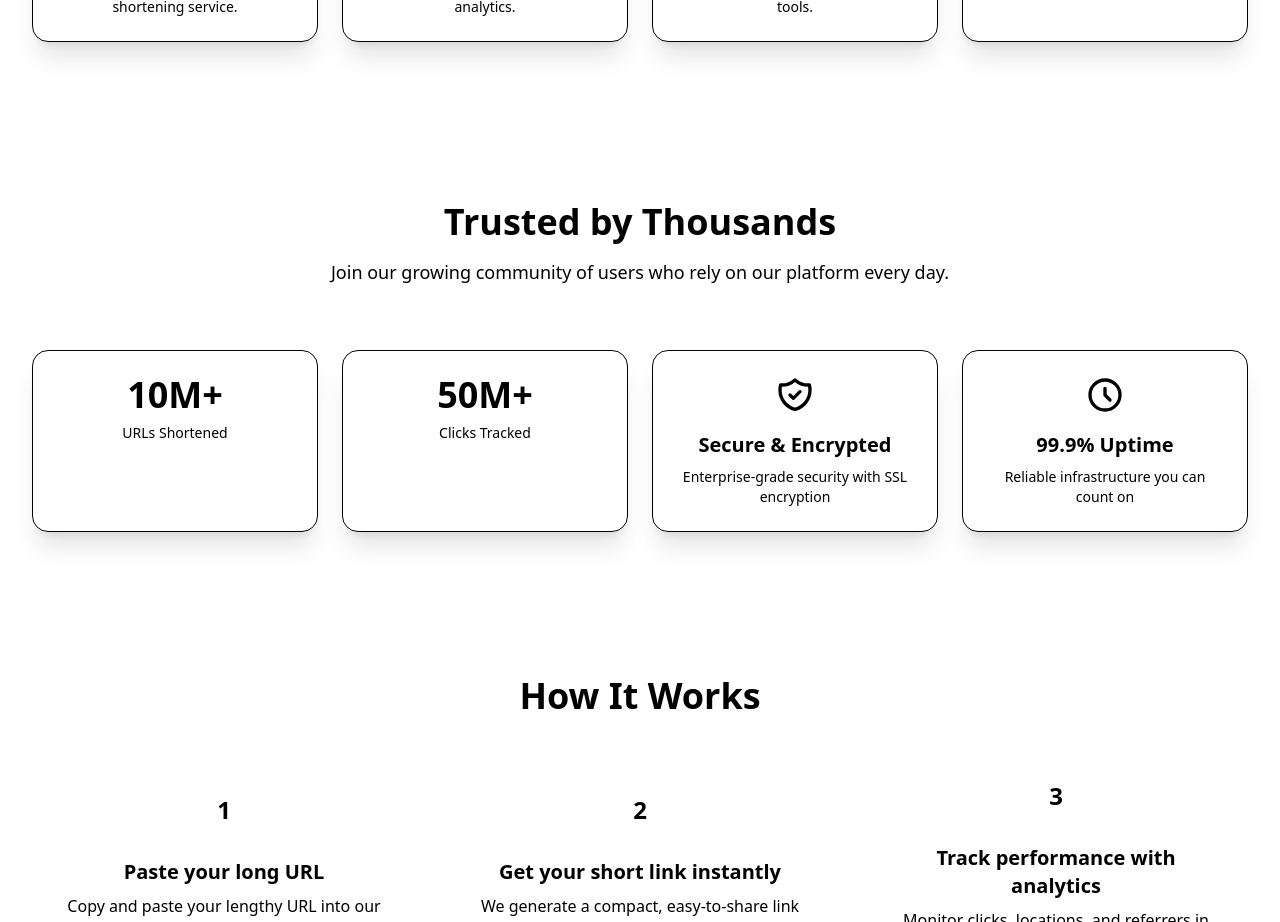
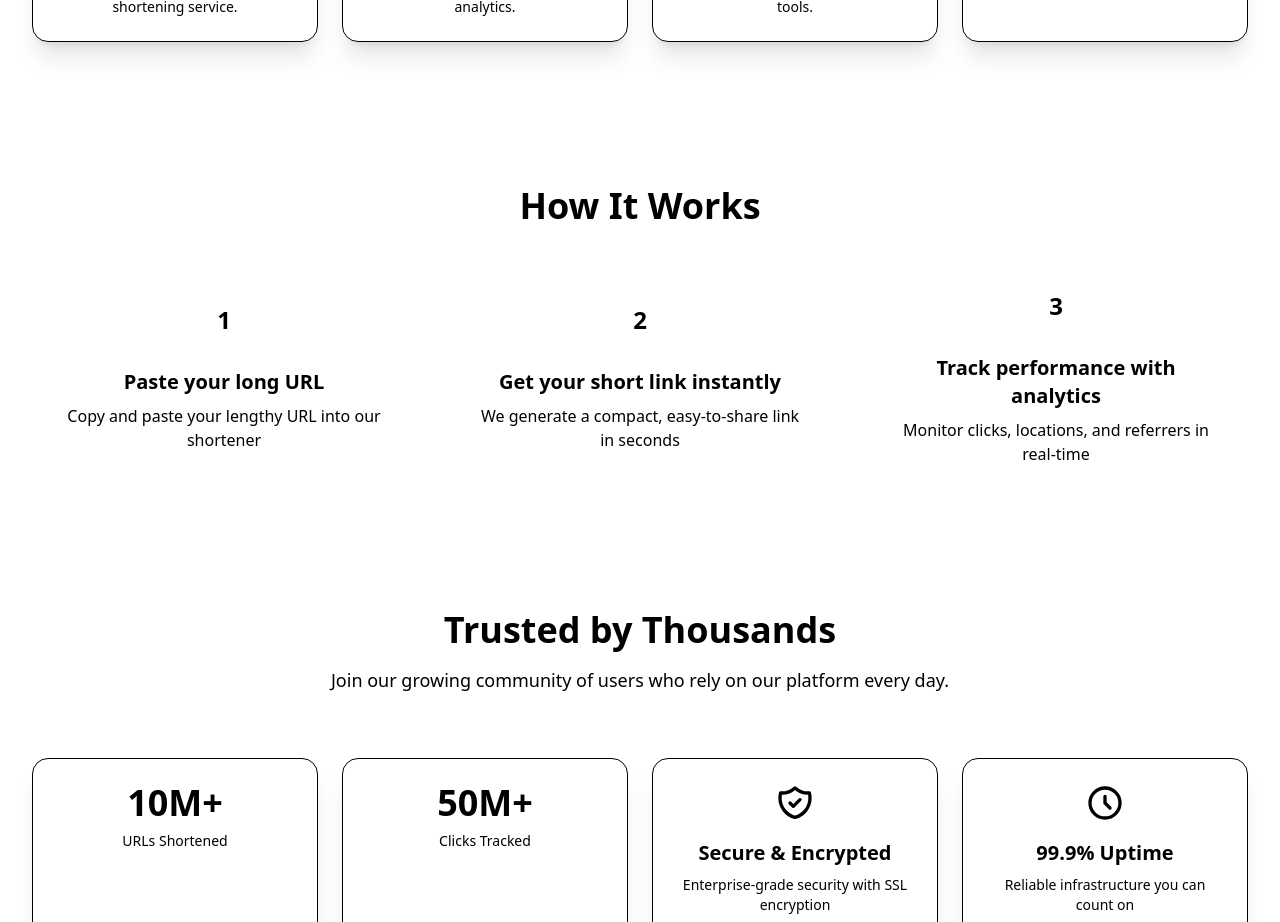
Before and after one commit to yetone/mirdb, a React (Vite) app in the folder frontend/: page / in a window 1280 px wide. Shown: the part 1280-2202 px from the top of the page. Built offline with nearby package versions, Linux system fonts and the light colour scheme.

Commit message:
fix(app): remove duplicate SocialProofSection import and usage
Remove duplicate import statement and duplicate component rendering
that was causing build errors.

```diff
--- a/frontend/src/App.tsx
+++ b/frontend/src/App.tsx
@@ -4,7 +4,6 @@ import HeroSection from './components/HeroSection'
 import FeaturesSection from './components/FeaturesSection'
 import SocialProofSection from './components/SocialProofSection'
 import HowItWorksSection from './components/HowItWorksSection'
-import SocialProofSection from './components/SocialProofSection'
 import FooterCTA from './components/FooterCTA'
 import Footer from './components/Footer'
 import LoginPage from './pages/LoginPage'
@@ -16,7 +15,6 @@ function Home() {
       <main className="min-h-screen bg-base-100 pt-16">
         <HeroSection />
         <FeaturesSection />
-        <SocialProofSection />
         <HowItWorksSection />
         <SocialProofSection />
         <FooterCTA />
```
